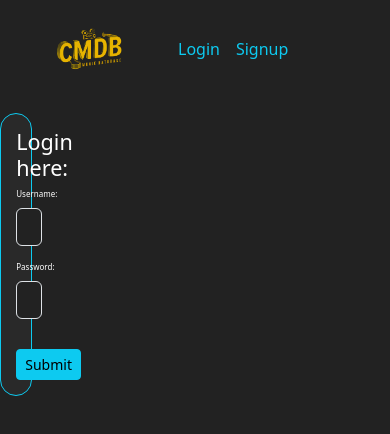
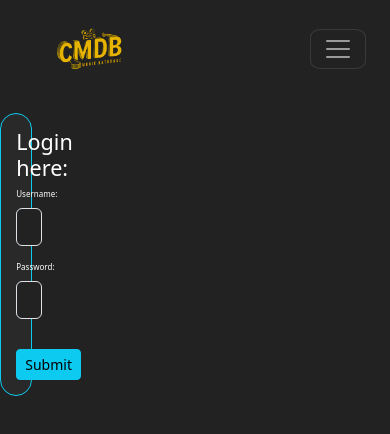
Before and after one commit to koernerclaudia/CMDB-Live, a React (Vite) app: page /login in a window 390 px wide. Shown: the top 434 px of the page. Built offline with nearby package versions, Linux system fonts and the light colour scheme.

Commit message:
Fixing CSS
Adjusted navbar as hamburger menu did not show up
changed links to bootstrap styling as responsiveness is not working once deployed via Netlify

```diff
--- a/package.json
+++ b/package.json
@@ -29,5 +29,5 @@
     "@parcel/transformer-sass": "^2.12.0",
     "process": "^0.11.10"
   },
-   "start": "index.jsx"
+  "start": "index.jsx"
 }
--- a/src/components/navigation/navigation.jsx
+++ b/src/components/navigation/navigation.jsx
@@ -10,7 +10,8 @@ export const Navigation = ({ user }) => {
   };
 
   return (
-    <Navbar className="navbar navbar-dark navbar-expand-lg">
+    <>
+    <Navbar className="navbar navbar-dark" expand="lg" >
       <Container>
         <Navbar.Brand>
           <img src={logo} alt="CMDB" className="logo" />
@@ -45,5 +46,6 @@ export const Navigation = ({ user }) => {
         </Navbar.Collapse>
       </Container>
     </Navbar>
+</>
   );
 };
--- a/src/index.scss
+++ b/src/index.scss
@@ -2,21 +2,22 @@
 $light: #ffffff;
 $body-bg: #222222;
 $btn-border-radius: 20%;
-$grid-breakpoints: (
-  xs: 0,
-  sm: 350px,
-  md: 500px,
-  lg: 780px,
-  xl: 1000px,
-  xxl: 1200px
-);
+// $grid-breakpoints: (
+//   xs: 0,
+//   sm: 350px,
+//   md: 500px,
+//   lg: 780px,
+//   xl: 1000px,
+//   xxl: 1200px
+// );
 
 
 
 @import "../node_modules/bootstrap/scss/bootstrap.scss";
-@import "../node_modules/bootstrap/scss/functions";
-@import "../node_modules/bootstrap/scss/variables";
-@import "../node_modules/bootstrap/scss/variables-dark";
+@import "../node_modules/bootstrap/scss/bootstrap-utilities.scss";
+@import "../node_modules/bootstrap/scss/_functions";
+@import "../node_modules/bootstrap/scss/_variables";
+@import "../node_modules/bootstrap/scss/_variables-dark";
 
 
 .card-text, .form-text, .card-body {
```
Also changed, not shown: 4 other files (tests, documents, lock files or other folders).
